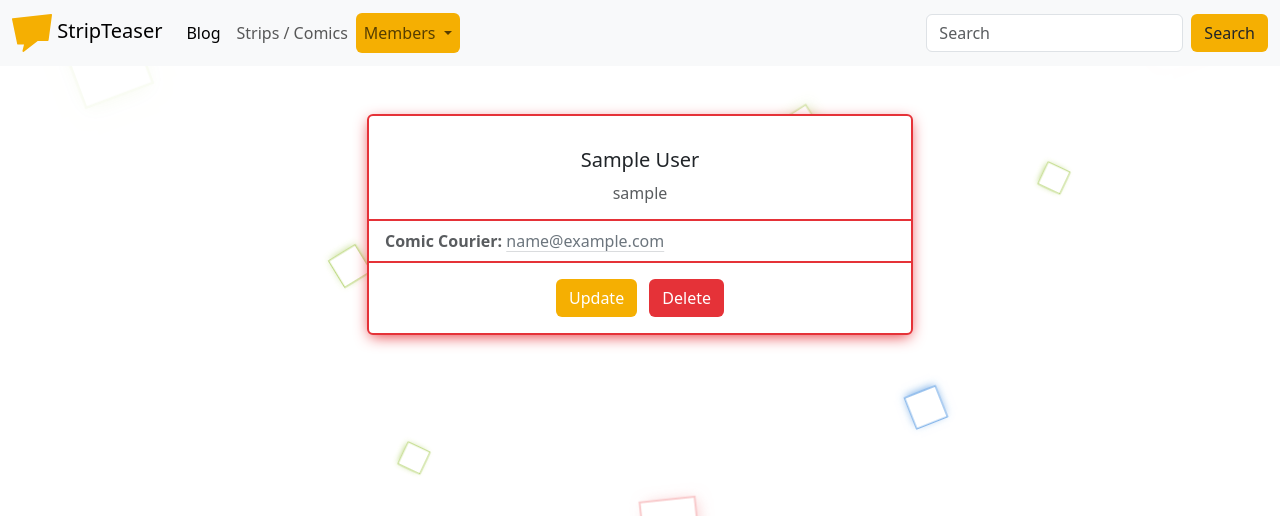
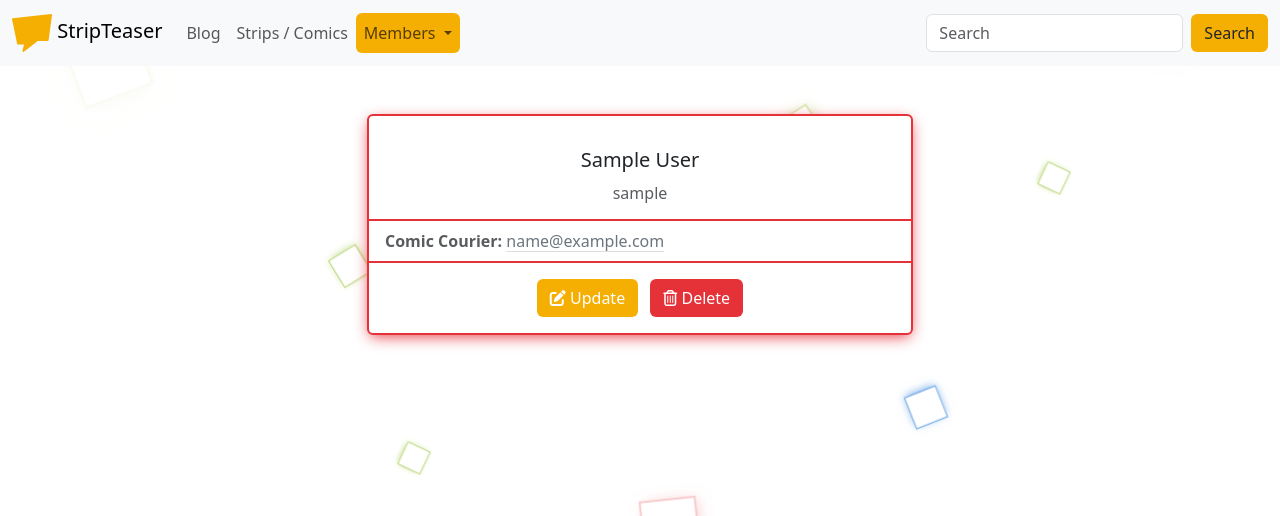
Before and after one commit to radule90/CI_PP__4, a Django app: page /member/profile/1/ in a window 1280 px wide. Shown: the top 516 px of the page. Run offline with Django 3.2, Linux system fonts and the light colour scheme; the visitor is signed in with stand-in values (Sample User, id 1); data comes from the database, SQL or seed files in the repository; parts of the project's set-up code (start-up, migrations or seed data) failed here and were passed over; some libraries are stand-ins or nearby versions.

Commit message:
Add fontawsome icons to buttons

```diff
--- a/blogpost/templates/blogpost/strippost_form.html
+++ b/blogpost/templates/blogpost/strippost_form.html
@@ -9,7 +9,7 @@
         <div class="col-md-7 bg-grey-opacity rounded p-4">
             <h1 class="mb-4">Write Review</h1>
             <p>There is no edition of the comic you want to write about?</p>
-            <a href="{% url 'strip-create' %}" class="btn btn-outline-secondary mb-4">You can add here!</a>
+            <a href="{% url 'strip-create' %}" class="btn btn-outline-secondary mb-4">You can add here! <i class="fa-regular fa-square-plus"></i></a>
             <!-- Form For Creating Posts -->
             <form action="" method="POST" enctype="multipart/form-data">
                 {% csrf_token %}
--- a/blogpost/templates/blogpost/strippost_list.html
+++ b/blogpost/templates/blogpost/strippost_list.html
@@ -10,7 +10,7 @@
     {% if request.user.is_authenticated %}
     <div class="row justify-content-center mb-5">
         <div class="col text-center">
-            <a href="{% url 'create-post' %}" class="btn btn-grey" aria-label="Link for creating new review">Add New Review</a>
+            <a href="{% url 'create-post' %}" class="btn btn-grey" aria-label="Link for creating new review"><i class="fa-regular fa-square-plus"></i> Add New Review</a>
         </div>
     </div>
     {% endif %}
--- a/member/templates/member/member_profile.html
+++ b/member/templates/member/member_profile.html
@@ -52,9 +52,9 @@
                 {% if request.user.is_authenticated and request.user.id == profile.id %}
                 <div class="card-body text-center">
                     <a href=" {% url 'profile-update' profile.id %}" class="btn btn-yellow mx-1"
-                        aria-label="Update {{ profile.username }} profile">Update</a>
+                        aria-label="Update {{ profile.username }} profile"><i class="fa-solid fa-pen-to-square"></i> Update</a>
                     <a href="{% url 'profile-delete' profile.id %}" class="btn btn-red mx-1"
-                        aria-label="Delete {{ profile.username }} profile">Delete</a>
+                        aria-label="Delete {{ profile.username }} profile"><i class="fa-regular fa-trash-can"></i> Delete</a>
                 </div>
                 {% endif %}
             </div>
--- a/stripdetail/templates/stripdetail/stripdetail_list.html
+++ b/stripdetail/templates/stripdetail/stripdetail_list.html
@@ -10,7 +10,7 @@
     {% if request.user.is_authenticated %}
     <div class="row justify-content-center mb-5">
         <div class="col text-center">
-            <a href="{% url 'strip-create' %}" class="btn btn-grey">Add New Strip</a>
+            <a href="{% url 'strip-create' %}" class="btn btn-grey"><i class="fa-regular fa-square-plus"></i> Add New Strip</a>
         </div>
     </div>
     {% endif %}
@@ -65,8 +65,8 @@
                         <button class="btn btn-sm btn-blue m-1" type="button" data-bs-toggle="collapse" data-bs-target="#collapseCard{{ strip.id }}" aria-expanded="false" aria-controls="collapseCard{{ strip.id }}">Details</button>
                     <!-- Check for authentication and if user is usert that add the strip -->
                     {% if request.user.is_authenticated and request.user.id == strip.user.id %}
-                        <a href="{% url 'strip-update' strip.slug %}" class="btn btn-sm btn-yellow m-1" aria-label="Link to update {{ strip.title }}">Update</a>
-                        <a href="{% url 'strip-delete' strip.slug %}" class="btn btn-sm btn-red m-1" aria-label="Link to delete {{ strip.title }}">Delete</a>
+                        <a href="{% url 'strip-update' strip.slug %}" class="btn btn-sm btn-yellow m-1" aria-label="Link to update {{ strip.title }}"><i class="fa-solid fa-pen-to-square"></i> Update</a>
+                        <a href="{% url 'strip-delete' strip.slug %}" class="btn btn-sm btn-red m-1" aria-label="Link to delete {{ strip.title }}"><i class="fa-regular fa-trash-can"></i> Delete</a>
                     {% endif %}
                     </div>
                 </div>
--- a/templates/base.html
+++ b/templates/base.html
@@ -64,6 +64,8 @@
     <script src="https://cdn.jsdelivr.net/npm/bootstrap@5.3.0-alpha3/dist/js/bootstrap.bundle.min.js"
         integrity="sha384-ENjdO4Dr2bkBIFxQpeoTz1HIcje39Wm4jDKdf19U8gI4ddQ3GYNS7NTKfAdVQSZe"
         crossorigin="anonymous"></script>
+    <!-- Font Awsome -->
+    <script src="https://kit.fontawesome.com/c06e2d0b20.js" crossorigin="anonymous"></script>
     <!-- Custom JavaScript -->
     <script src="{% static 'js/script.js' %}"></script>
 </body>
--- a/templates/header.html
+++ b/templates/header.html
@@ -20,7 +20,7 @@
             <div class="collapse navbar-collapse" id="navbarSupportedContent">
                 <ul class="navbar-nav me-auto mb-2 mb-lg-0">
                     <li class="nav-item">
-                        <a class="nav-link active px-2" aria-current="page" href="{% url 'blog' %}" aria-label="Link to blog page">Blog</a>
+                        <a class="nav-link px-2" aria-current="page" href="{% url 'blog' %}" aria-label="Link to blog page">Blog</a>
                     </li>
                     <li class="nav-item">
                         <a class="nav-link px-2" href="{% url 'strip-list' %}" aria-label="Link to strips page">Strips / Comics</a>
```
Also changed, not shown: blogpost/templates/blogpost/strippost_detail.html (+4 -4 lines).
